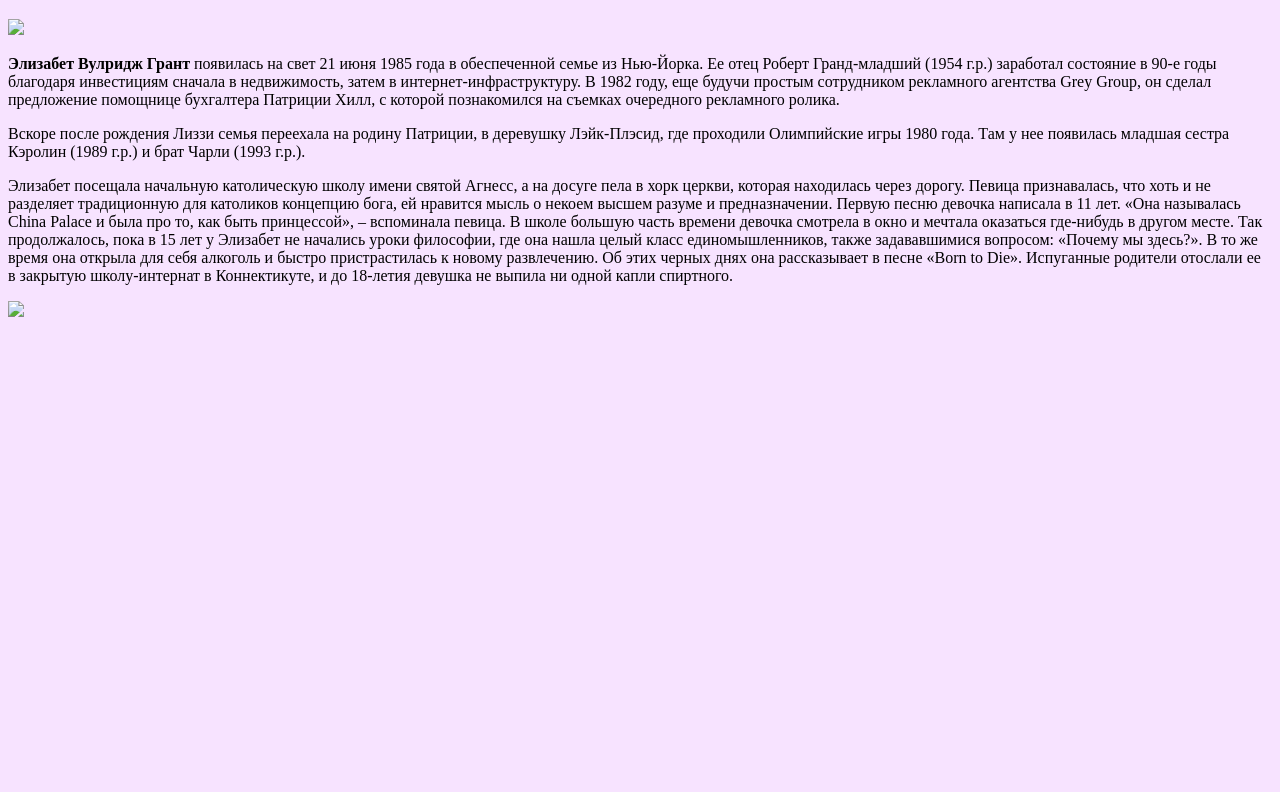
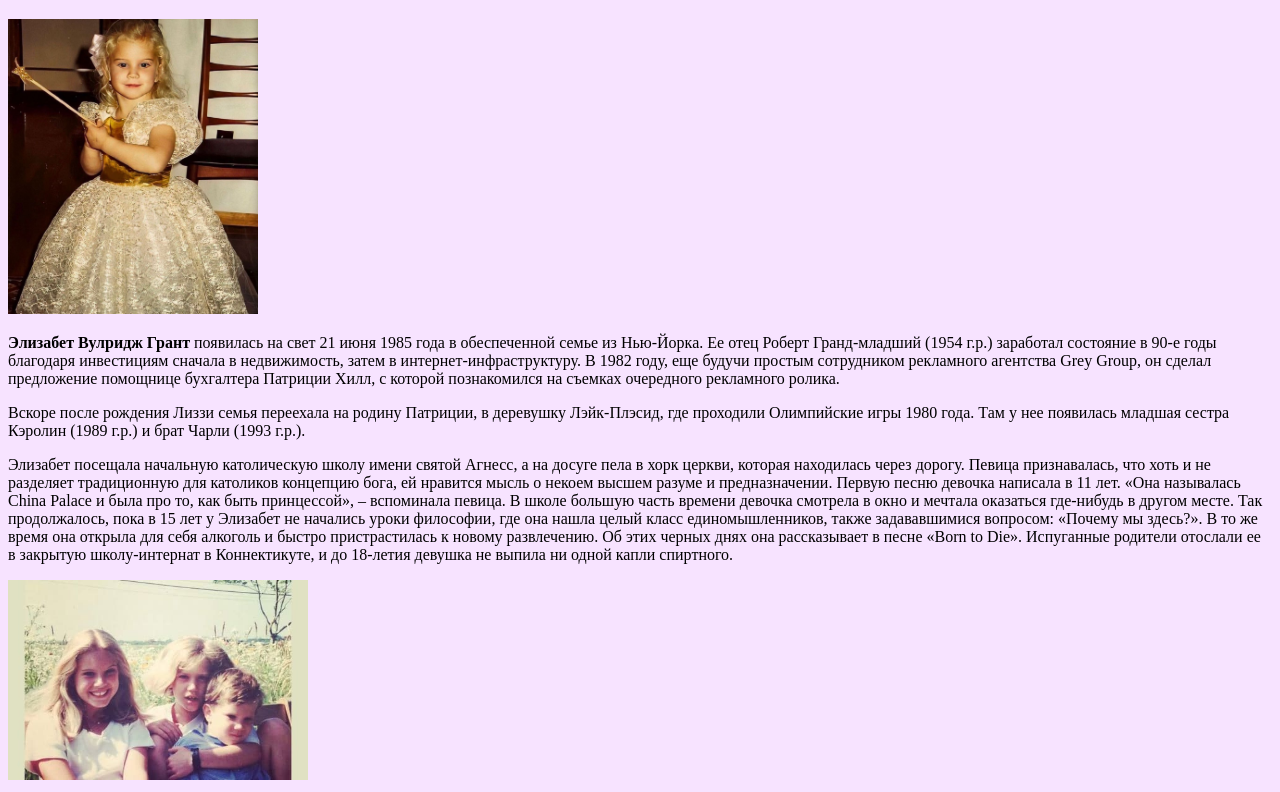
Before and after one commit to dreyer22/dreyer22.github.io, a plain HTML site: page early.html in a window 1280 px wide. Shown: the part 141-933 px from the top of the page. Before the commit the page ends 800 px from the top, so only its background shows below. Drawn offline with Linux system fonts and the light colour scheme.

Commit message:
готовый сайт

```diff
--- a/early.html
+++ b/early.html
@@ -14,7 +14,7 @@
             <h1>Раняя жизнь певицы</h1>
         </header>
         <div id=flex>
-            <img src="dsite/3938531502abcb9dfc6dc3505e76b941.jpg" width="250">
+            <img src="3938531502abcb9dfc6dc3505e76b941.jpg" width="250">
             <main>
                 <p>
                     <strong>Элизабет Вулридж Грант</strong> появилась на свет 21 июня 1985 года в обеспеченной семье из Нью-Йорка. Ее отец Роберт Гранд-младший (1954 г.р.) заработал состояние в 90-е годы благодаря инвестициям сначала в недвижимость, затем в интернет-инфраструктуру. В 1982 году, еще будучи простым сотрудником рекламного агентства Grey Group, он сделал предложение помощнице бухгалтера Патриции Хилл, с которой познакомился на съемках очередного рекламного ролика.
@@ -25,7 +25,7 @@
                 <p>
                     Элизабет посещала начальную католическую школу имени святой Агнесс, а на досуге пела в хорк церкви, которая находилась через дорогу. Певица признавалась, что хоть и не разделяет традиционную для католиков концепцию бога, ей нравится мысль о некоем высшем разуме и предназначении. Первую песню девочка написала в 11 лет. «Она называлась China Palace и была про то, как быть принцессой», – вспоминала певица. В школе большую часть времени девочка смотрела в окно и мечтала оказаться где-нибудь в другом месте. Так продолжалось, пока в 15 лет у Элизабет не начались уроки философии, где она нашла целый класс единомышленников, также задававшимися вопросом: «Почему мы здесь?». В то же время она открыла для себя алкоголь и быстро пристрастилась к новому развлечению. Об этих черных днях она рассказывает в песне «Born to Die». Испуганные родители отослали ее в закрытую школу-интернат в Коннектикуте, и до 18-летия девушка не выпила ни одной капли спиртного.
                 </p>
-                <img src="site/4ec6fe94-8e76-488c-b894-878422f584c7_560_420.jpg" width="300">
+                <img src="4ec6fe94-8e76-488c-b894-878422f584c7_560_420.jpg" width="300">
             </main>
         </div>
     </body>
```
Also changed, not shown: index.html (+1 -1 lines), now.html (+2 -2 lines).
